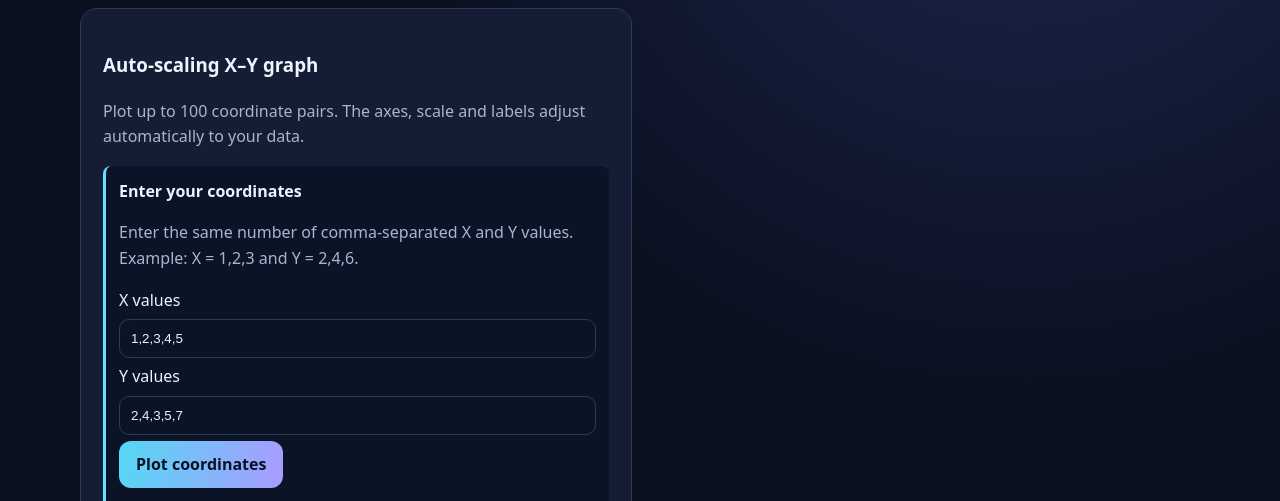
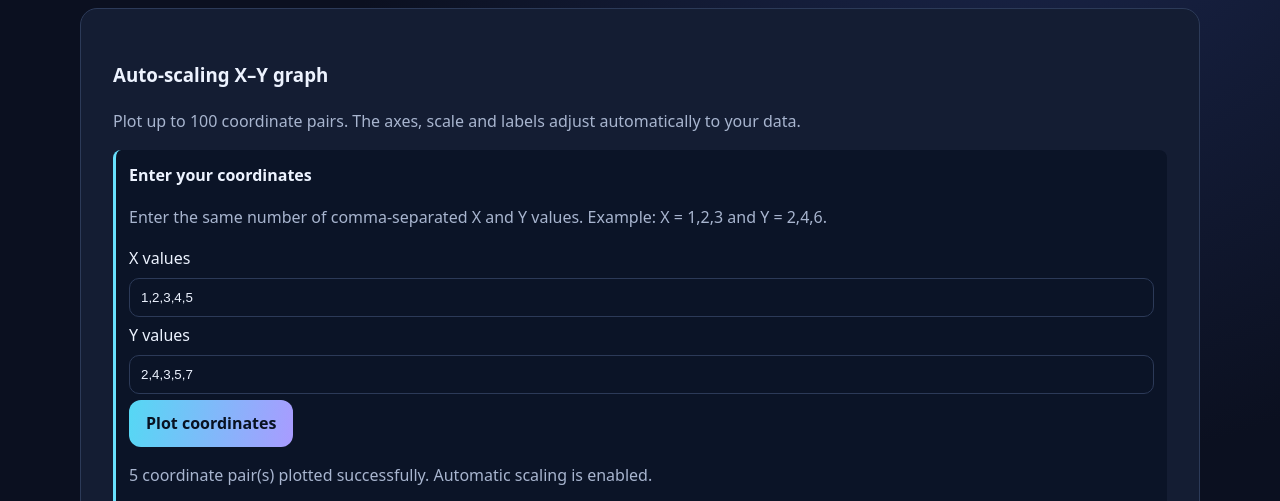
Before and after one commit to Studybuddy-9/mathverse, a plain HTML site: page index.html in a window 1280 px wide. Both pictures are taken after a click on the tab "X–Y Graph". Shown: the part 235-736 px from the top of the page. Drawn offline with Linux system fonts and the light colour scheme.

Commit message:
Expand interactive X-Y graph workspace

```diff
--- a/index.html
+++ b/index.html
@@ -18,8 +18,13 @@ section[hidden]{display:none!important}
 .lab-panel{background:var(--panel);border:1px solid var(--line);border-radius:17px;padding:22px;margin:18px 0}.lab-controls{display:grid;grid-template-columns:repeat(3,minmax(0,1fr));gap:12px}.lab-controls label{display:block;color:var(--muted);font-size:.9rem}.lab-controls input,.lab-controls select{width:100%;margin-top:5px}.lab-readouts{display:grid;grid-template-columns:repeat(4,minmax(0,1fr));gap:10px;margin-top:12px}.lab-stat{background:#0b1427;border:1px solid var(--line);border-radius:11px;padding:12px}.lab-stat b{display:block;color:var(--cyan);font-size:1.2rem}.lab-canvas{display:block;width:100%;height:auto;min-height:230px;background:#0b1427;border:1px solid var(--line);border-radius:12px;margin-top:14px}.lab-note{color:var(--muted);font-size:.92rem}.reaction-equation{font-size:1.35rem;font-weight:800;text-align:center;padding:16px;background:#0b1427;border-radius:12px;margin:14px 0;color:var(--cyan)}.reaction-result{padding:14px;border:1px solid var(--line);border-radius:12px;margin-top:12px;background:#0b1427}
 @media(max-width:700px){.lab-controls{grid-template-columns:1fr 1fr}.lab-readouts{grid-template-columns:1fr 1fr}}@media(max-width:450px){.lab-controls{grid-template-columns:1fr}}
 .tab-panel[hidden]{display:none!important}.links{flex-wrap:nowrap;overflow-x:auto;max-width:78vw;scrollbar-width:thin;padding:4px 0}.links a{white-space:nowrap;padding:8px 11px;border:1px solid transparent;border-radius:10px}.links a[aria-selected="true"]{color:var(--cyan);background:var(--panel2);border-color:var(--line)}@media(max-width:760px){.links{max-width:72vw;gap:5px}.links a{font-size:.78rem;padding:7px 8px}}.revision-card{box-shadow:0 14px 40px #0002}.revision-actions button{min-width:120px}
-#scatterGraph{display:block;width:100%;height:auto;min-height:420px;max-height:650px;aspect-ratio:11/6;image-rendering:auto}
-@media(max-width:650px){#scatterGraph{min-height:300px}}
+/* Give the interactive coordinate graph a full-width, presentation-sized workspace. */
+#lab .tools{display:block;width:100%}
+#lab .tool{width:100%;max-width:none;padding:clamp(18px,2.5vw,32px)}
+#lab .example{width:100%;max-width:none}
+#scatterGraph{display:block;width:100%;height:auto;min-height:680px;max-height:none;aspect-ratio:9/5;image-rendering:auto}
+@media(max-width:900px){#scatterGraph{min-height:500px}}
+@media(max-width:650px){#scatterGraph{min-height:360px;aspect-ratio:4/3}#lab .tool{padding:14px}}
 </style></head>
 <body>
 <header data-studybuddy-tabs="v1"><nav class="wrap"><a class="brand" href="#home">∑ <span>StudyBuddy</span></a><div class="links" role="tablist" aria-label="StudyBuddy sections"><a role="tab" href="#home">Home</a><a role="tab" href="#daily">Student Profile</a><a role="tab" href="#subjects">Subjects</a><a role="tab" href="#practice">Question Practice</a><a role="tab" href="#revision">Revision Centre</a><a role="tab" href="#planner">Study Planner</a><a role="tab" href="#learning">Projects</a><a role="tab" href="#lab">X–Y Graph</a><a role="tab" href="#projectile">Projectile Lab</a><a role="tab" href="#reaction-machine">Reaction Lab</a></div></nav></header>
@@ -56,7 +61,7 @@ section[hidden]{display:none!important}
 <div class="detail-card"><h3>4. Statistics of a class</h3><p class="muted">Use anonymous, non-sensitive sample data to demonstrate tables, averages and charts.</p></div>
 </div>
 <div class="example"><b>How to present a maths project</b><p>Aim → concept → method or model → calculations and observations → conclusion → learning outcomes → references.</p></div>
-</section><section id="lab" class="tab-panel" data-tab-panel><div class="heading"><div><div class="tag">VISUAL LEARNING</div><h2>Interactive X–Y graph</h2></div></div><div class="tools"><div class="tool"><h3>Auto-scaling X–Y graph</h3><p class="muted">Plot up to 100 coordinate pairs. The axes, scale and labels adjust automatically to your data.</p><div class="example"><b>Enter your coordinates</b><p class="muted">Enter the same number of comma-separated X and Y values. Example: X = 1,2,3 and Y = 2,4,6.</p><label for="xValues">X values</label><br><input id="xValues" value="1,2,3,4,5" style="width:100%;margin:6px 0"><label for="yValues">Y values</label><br><input id="yValues" value="2,4,3,5,7" style="width:100%;margin:6px 0"><button class="btn" id="plotPoints">Plot coordinates</button><p id="pointMessage" class="muted" aria-live="polite"></p><canvas id="scatterGraph" width="1100" height="600"></canvas></div></div></div></section>
+</section><section id="lab" class="tab-panel" data-tab-panel><div class="heading"><div><div class="tag">VISUAL LEARNING</div><h2>Interactive X–Y graph</h2></div></div><div class="tools"><div class="tool"><h3>Auto-scaling X–Y graph</h3><p class="muted">Plot up to 100 coordinate pairs. The axes, scale and labels adjust automatically to your data.</p><div class="example"><b>Enter your coordinates</b><p class="muted">Enter the same number of comma-separated X and Y values. Example: X = 1,2,3 and Y = 2,4,6.</p><label for="xValues">X values</label><br><input id="xValues" value="1,2,3,4,5" style="width:100%;margin:6px 0"><label for="yValues">Y values</label><br><input id="yValues" value="2,4,3,5,7" style="width:100%;margin:6px 0"><button class="btn" id="plotPoints">Plot coordinates</button><p id="pointMessage" class="muted" aria-live="polite"></p><canvas id="scatterGraph" width="1800" height="1000" aria-label="Large interactive X–Y coordinate graph"></canvas></div></div></div></section>
 
 
 
@@ -252,7 +257,7 @@ updateSubjectVisualLab();
 const scatter=document.querySelector('#scatterGraph'),sctx=scatter.getContext('2d');
 function plotPoints(){
  // Keep the plotting surface wide and crisp for easier reading.
- if(scatter.width!==1100||scatter.height!==600){scatter.width=1100;scatter.height=600}
+ if(scatter.width!==1800||scatter.height!==1000){scatter.width=1800;scatter.height=1000}
  const parse=id=>document.querySelector(id).value.split(',').map(v=>v.trim()).filter(v=>v!=='').map(Number);
  const xs=parse('#xValues'),ys=parse('#yValues'),msg=document.querySelector('#pointMessage'),w=scatter.width,h=scatter.height;
  if(!xs.length||xs.length!==ys.length||xs.some(v=>!Number.isFinite(v))||ys.some(v=>!Number.isFinite(v))){msg.textContent='Please enter matching X and Y lists containing only valid finite numbers.';sctx.clearRect(0,0,w,h);return}
@@ -266,13 +271,13 @@ function plotPoints(){
  const left=64,right=w-18,top=18,bottom=h-42;
  const X=v=>left+(v-minX)/(maxX-minX)*(right-left),Y=v=>bottom-(v-minY)/(maxY-minY)*(bottom-top);
  const fmt=v=>{const actual=v*scale;return Number.isFinite(actual)?Number(actual.toPrecision(4)).toString():v.toPrecision(3)+' × '+scale.toExponential(2)};
- sctx.clearRect(0,0,w,h);sctx.fillStyle='#0b1427';sctx.fillRect(0,0,w,h);sctx.font='12px system-ui';sctx.lineWidth=1;
+ sctx.clearRect(0,0,w,h);sctx.fillStyle='#0b1427';sctx.fillRect(0,0,w,h);sctx.font='18px system-ui';sctx.lineWidth=1.5;
  for(let i=0;i<=5;i++){const t=i/5,x=left+t*(right-left),v=minX+t*(maxX-minX);sctx.strokeStyle='#263653';sctx.beginPath();sctx.moveTo(x,top);sctx.lineTo(x,bottom);sctx.stroke();sctx.fillStyle='#a8b5cf';sctx.textAlign='center';sctx.fillText(fmt(v),x,h-20)}
  for(let i=0;i<=5;i++){const t=i/5,y=bottom-t*(bottom-top),v=minY+t*(maxY-minY);sctx.strokeStyle='#263653';sctx.beginPath();sctx.moveTo(left,y);sctx.lineTo(right,y);sctx.stroke();sctx.fillStyle='#a8b5cf';sctx.textAlign='right';sctx.fillText(fmt(v),left-8,y+4)}
  if(minY<=0&&maxY>=0){sctx.strokeStyle='#7183a8';sctx.lineWidth=2;sctx.beginPath();sctx.moveTo(left,Y(0));sctx.lineTo(right,Y(0));sctx.stroke()}
  if(minX<=0&&maxX>=0){sctx.strokeStyle='#7183a8';sctx.lineWidth=2;sctx.beginPath();sctx.moveTo(X(0),top);sctx.lineTo(X(0),bottom);sctx.stroke()}
  sctx.strokeStyle='#a99bff';sctx.lineWidth=2;sctx.beginPath();nx.forEach((x,i)=>{if(i===0)sctx.moveTo(X(x),Y(ny[i]));else sctx.lineTo(X(x),Y(ny[i]))});sctx.stroke();
- nx.forEach((x,i)=>{sctx.fillStyle='#68e1fd';sctx.beginPath();sctx.arc(X(x),Y(ny[i]),5,0,Math.PI*2);sctx.fill()});
+ nx.forEach((x,i)=>{sctx.fillStyle='#68e1fd';sctx.beginPath();sctx.arc(X(x),Y(ny[i]),7,0,Math.PI*2);sctx.fill()});
  msg.textContent=xs.length+' coordinate pair(s) plotted successfully. Automatic scaling is enabled.';
 }
 document.querySelector('#plotPoints').onclick=plotPoints;plotPoints();
```
